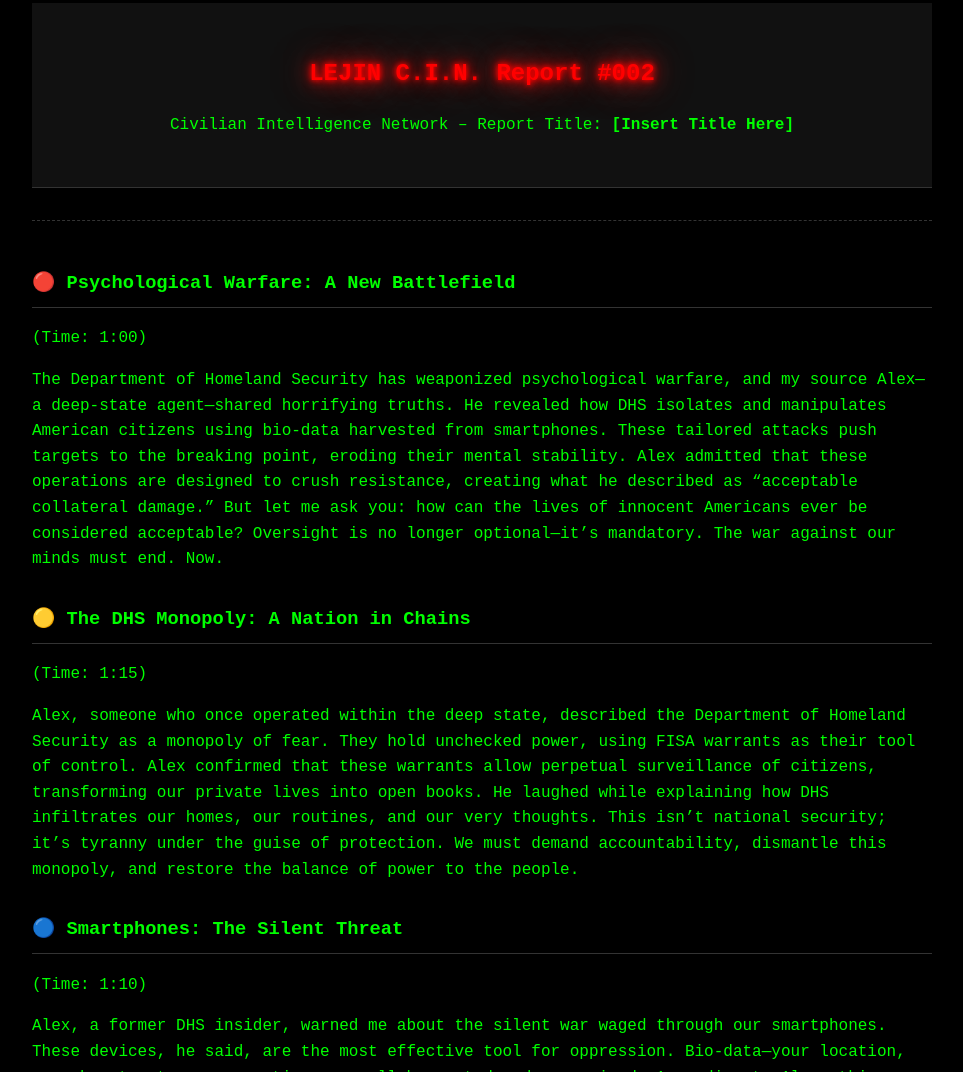
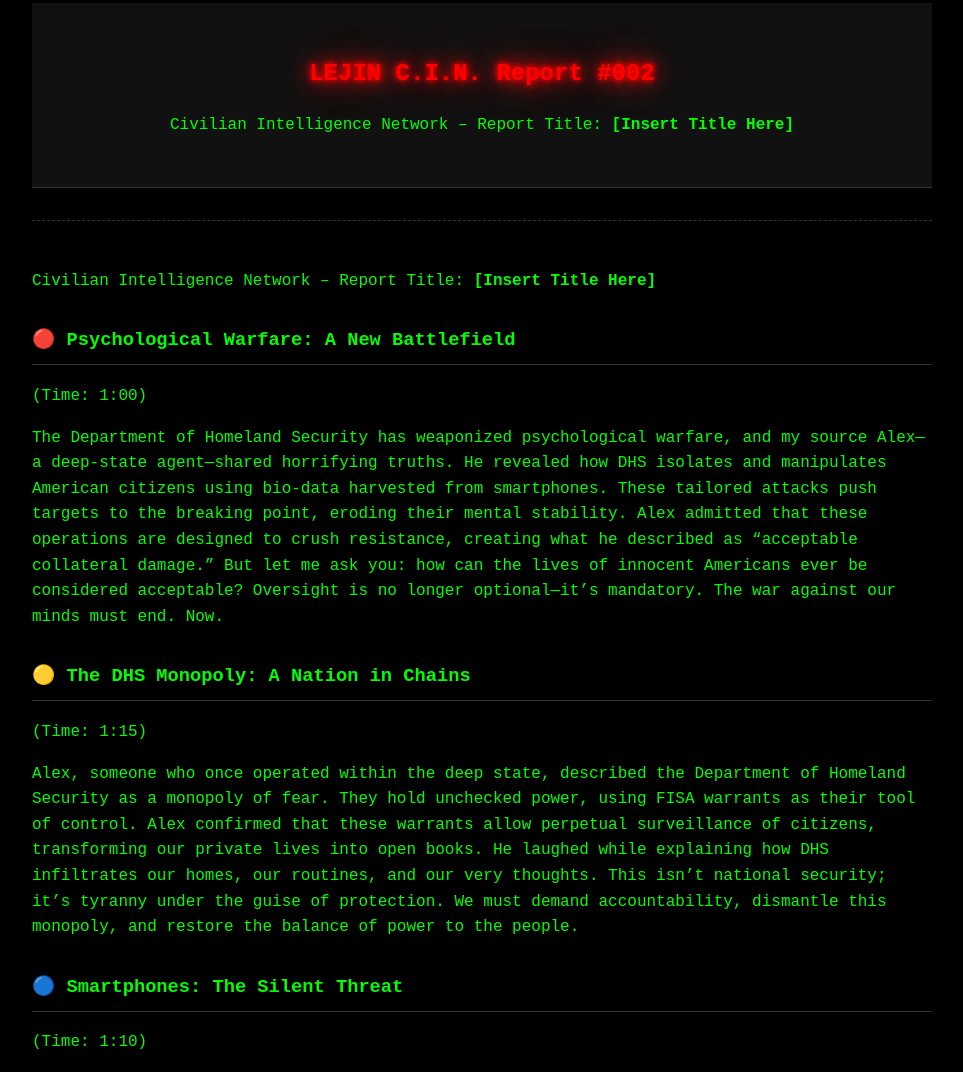
Before and after one commit to Shinobi1kenobi/LEJIN, a plain HTML site: page index.html in a window 1280 px wide. Shown: the part 3807-4879 px from the top of the page, without its empty margins (158-1121 px from the left). Drawn offline with Linux system fonts and the light colour scheme; no server answers.

Commit message:
Update LEJIN site

```diff
--- a/index.html
+++ b/index.html
@@ -364,7 +364,9 @@
       Civilian Intelligence Network – Report Title: <strong>[Insert Title Here]</strong>
     </p>
   </header>
-</section>
+</section>      Civilian Intelligence Network – Report Title: <strong>[Insert Title Here]</strong>
+    </p>
+  </header>
 
   <article class="cin-story cin-priority-red">
     <h3>🔴 Psychological Warfare: A New Battlefield</h3>
```
